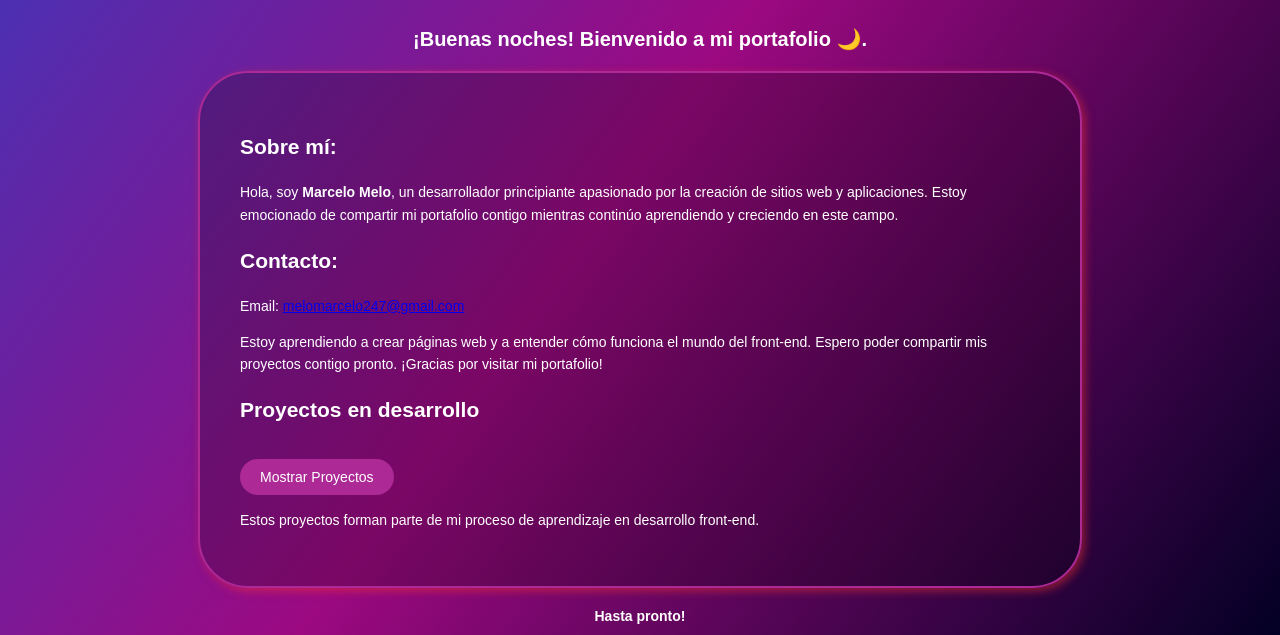
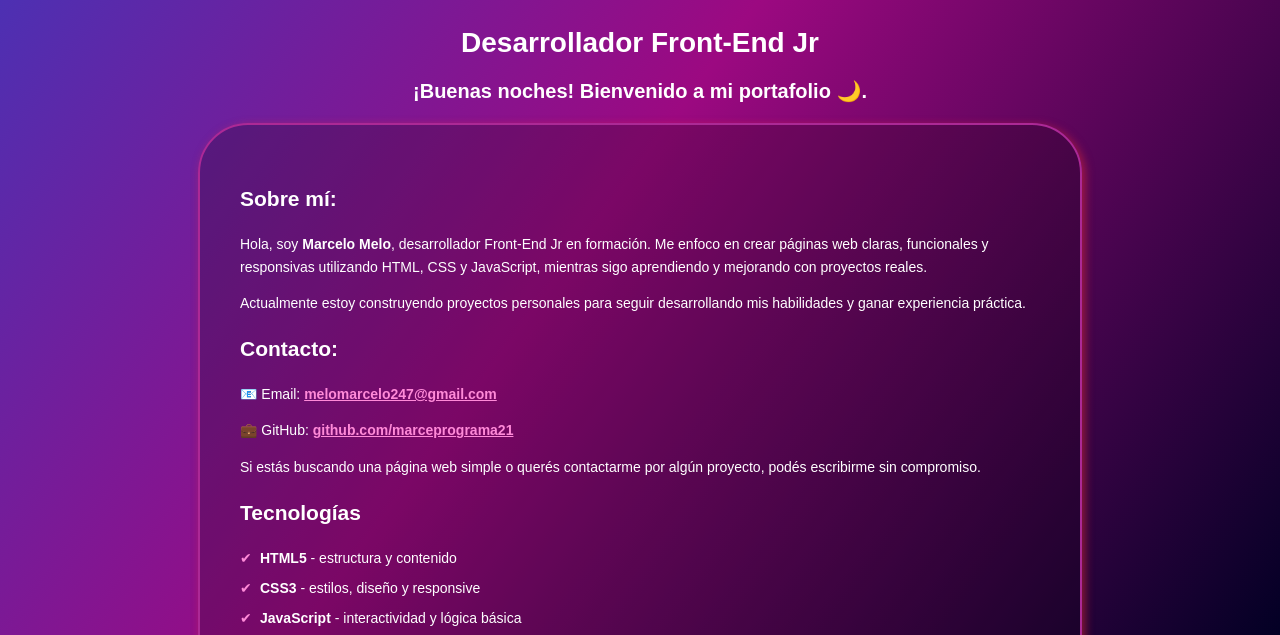
Before and after one commit to marceprograma21/Portafolio, a plain HTML site: page index.html in a window 1280 px wide. Shown: the part 159-794 px from the top of the page. Drawn offline with Linux system fonts and the light colour scheme.

Commit message:
Cambie y agregue texto y seccion tecnologias

```diff
--- a/index.html
+++ b/index.html
@@ -3,7 +3,7 @@
     <head>
         <meta charset="utf-8">
         <meta name="viewport" content="width=device-width, initial-scale=1" />
-        <title>Portafolio | Marcelo Melo</title>
+        <title>Desarrollador Front-End Jr | Marcelo Melo</title>
         <link rel="stylesheet" href="styles.css">
     </head>
     <body>
@@ -11,6 +11,7 @@
 <header class="hero">
     <img src="titulo.png" alt="Bienvenido a mi portafolio" class="titulo-img">
 </header>
+    <h1 class="rol">Desarrollador Front-End Jr</h1>
 
 
 
@@ -18,17 +19,48 @@
     <div class="contenido">
         <section class="sobre-mi">
             <h2>Sobre mí:</h2>
-            <p>Hola, soy <b>Marcelo Melo</b>, un desarrollador principiante apasionado por la creación de sitios web
-            y aplicaciones. Estoy emocionado de compartir mi portafolio contigo mientras continúo aprendiendo y creciendo en este campo.</p>
+            <p> Hola, soy <b>Marcelo Melo</b>, desarrollador Front-End Jr en formación.
+                Me enfoco en crear páginas web claras, funcionales y responsivas utilizando
+                HTML, CSS y JavaScript, mientras sigo aprendiendo y mejorando con proyectos reales.
+            </p>
+            <p>
+                Actualmente estoy construyendo proyectos personales para seguir desarrollando
+                mis habilidades y ganar experiencia práctica.
+            </p>
+
         </section>
 
         <section class="habilidades-contacto">
             <h2>Contacto:</h2>
-            <p>Email: <a href="mailto:melomarcelo247@gmail.com">melomarcelo247@gmail.com</a></p>
-            <p>Estoy aprendiendo a crear páginas web y a entender cómo funciona el mundo del front-end.
-            Espero poder compartir mis proyectos contigo pronto. ¡Gracias por visitar mi portafolio!
-            </p>
+        <p>
+            📧 Email:
+            <a href="mailto:melomarcelo247@gmail.com">
+            melomarcelo247@gmail.com</a>
+        </p>
+
+        <p>
+            💼 GitHub:
+            <a href="https://github.com/marceprograma21" target="_blank">
+            github.com/marceprograma21
+            </a>
+        </p>
+        <p>
+            Si estás buscando una página web simple o querés contactarme por algún
+            proyecto, podés escribirme sin compromiso.
+        </p>
         </section>
+
+        <section class="tecnologias">
+            <h2>Tecnologías</h2>
+
+            <ul>
+                <li><b>HTML5</b> - estructura y contenido</li>
+                <li><b>CSS3</b> - estilos, diseño y responsive</li>
+                <li><b>JavaScript</b> - interactividad y lógica básica</li>
+                <li><b>Git & GitHub</b> - control de versiones y despliegue</li>
+            </ul>
+        </section>
+
 
         <section class="proyectos">
             <h2>Proyectos en desarrollo</h2>
--- a/styles.css
+++ b/styles.css
@@ -88,3 +88,36 @@ footer {
 .oculto {
     display: none;
 }
+
+.rol {
+    text-align: center;
+    font-size: 28px;
+    color: rgb(255, 255, 255);
+    margin-bottom: 20px;
+}
+
+.habilidades-contacto a {
+    margin-top: 30px;
+    color: #ff8ad8;
+    font-weight: bold;
+}
+.habilidades-contacto a:hover {
+    color: #ff48c4;
+    text-decoration: underline;
+}
+
+.tecnologias ul{
+    list-style: none;
+    padding-left: 0;
+}
+.tecnologias li {
+    margin-bottom: 8px;
+    padding-left: 20px;
+    position: relative;
+}
+.tecnologias li::before {
+    content: "✔";
+    position: absolute;
+    left: 0;
+    color: #ff8ad8;
+}
```
